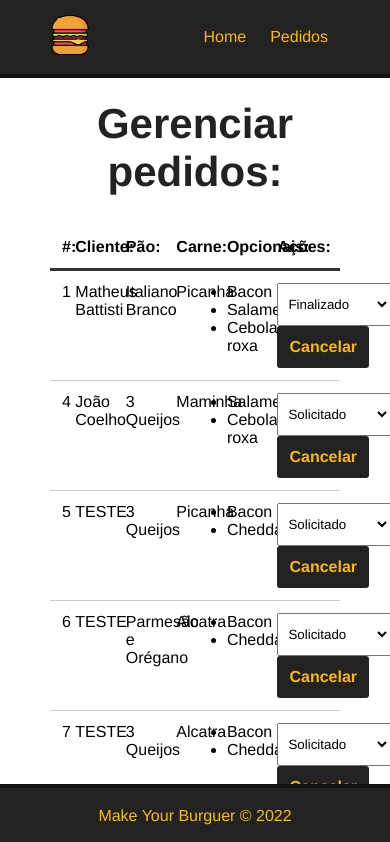
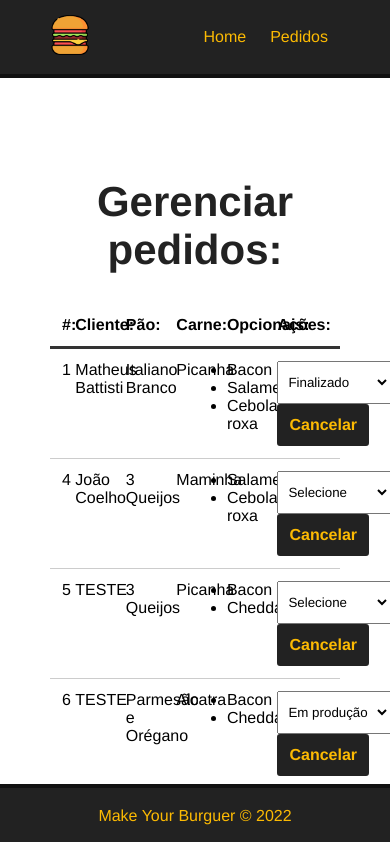
Before and after one commit to hesfra/MakeYourBurguer, a Vue app: page /pedidos in a window 390 px wide. Shown: the top 842 px of the page. Built offline with nearby package versions, Linux system fonts and the light colour scheme; data requests are answered from the project's data file.

Commit message:
finalizando (falta responsividade)

```diff
--- a/db.json
+++ b/db.json
@@ -98,7 +98,7 @@
         "Salame",
         "Cebola roxa"
       ],
-      "status": "Solicitado",
+      "status": 2,
       "id": 4
     },
     {
@@ -109,7 +109,7 @@
         "Bacon",
         "Cheddar"
       ],
-      "status": "Solicitado",
+      "status": 2,
       "id": 5
     },
     {
@@ -120,49 +120,8 @@
         "Bacon",
         "Cheddar"
       ],
-      "status": "Solicitado",
+      "status": "Em produção",
       "id": 6
-    },
-    {
-      "nome": "TESTE",
-      "pao": "3 Queijos",
-      "carne": "Alcatra",
-      "opcionais": [
-        "Bacon",
-        "Cheddar"
-      ],
-      "status": "Solicitado",
-      "id": 7
-    },
-    {
-      "nome": "TESTE",
-      "pao": "3 Queijos",
-      "carne": "Alcatra",
-      "opcionais": [
-        "Bacon",
-        "Cheddar"
-      ],
-      "status": "Solicitado",
-      "id": 8
-    },
-    {
-      "nome": "TESTE",
-      "pao": "3 Queijos",
-      "carne": "Picanha",
-      "opcionais": [
-        "Bacon",
-        "Cheddar"
-      ],
-      "status": "Solicitado",
-      "id": 9
-    },
-    {
-      "nome": null,
-      "pao": null,
-      "carne": null,
-      "opcionais": [],
-      "status": "Solicitado",
-      "id": 10
     }
   ]
 }
--- a/src/App.vue
+++ b/src/App.vue
@@ -43,7 +43,7 @@ export default {
   margin: 50px;
   min-height: 250px;
   margin-top: 100px;
-  padding-bottom: 100px;
+  padding-bottom: 25%;
 
 }
 
--- a/src/components/Banner.vue
+++ b/src/components/Banner.vue
@@ -13,7 +13,7 @@ name: "Banner",
 <style scoped>
 .mainBanner{
     background-image: url('/img/burger.jpg');
-    background-position: 0 -390px;
+    background-position: 0% 60%;
     background-size: cover;
     display: flex;
     align-items: center;
--- a/src/components/Navbar.vue
+++ b/src/components/Navbar.vue
@@ -25,7 +25,7 @@ export default {
     display: flex;
     justify-content: flex-end;
     align-items: center;
-    position:fixed;
+    position:sticky;
     width: 100%;
     top:0;
 }
--- a/src/components/dashboard.vue
+++ b/src/components/dashboard.vue
@@ -1,5 +1,6 @@
 <template>
     <div id="burguerTable">
+            <Message :msg="msg" v-show="msg" />
         <div>
             <div id="burguerTableHeading">
                 <div class="orderId">#:</div>
@@ -22,13 +23,13 @@
                         </ul>
                     </div>
                     <div>
-                        <select name="status" class="status">
-                          <option value="">Selecione</option>
-                          <option v-for="s in status" :key="s.id" :value="s.tipo" :selected="burger.status == s.tipo">
-                          {{ s.tipo }}
-                          </option>
+                        <select name="status" class="status" @change="updateBurger($event, burger.id)">
+                            <option value="">Selecione</option>
+                            <option v-for="s in status" :key="s.id" :value="s.tipo" :selected="burger.status == s.tipo">
+                                {{ s.tipo }}
+                            </option>
                         </select>
-                        <button class="deleteBtn">Cancelar</button>
+                        <button class="deleteBtn" @click="deleteBurger(burger.id)">Cancelar</button>
                     </div>
                 </div>
 
@@ -39,6 +40,7 @@
 </template>
 
 <script>
+import Message from './message.vue';
 export default {
     name: "Dashboard",
     data() {
@@ -46,7 +48,11 @@ export default {
             burgers: null,
             burger_id: null,
             status: [],
+            msg: null,
         }
+    },
+    components:{
+        Message
     },
     methods: {
         async getPedidos() {
@@ -63,6 +69,48 @@ export default {
             const data = await req.json();
             this.status = data;
         },
+        async deleteBurger(id) {
+            const req = await fetch(`http://localhost:3001/burgers/${id}`, {
+                method: "DELETE"
+            });
+            const data = await req.json();
+
+             //mensagem de sistema
+            this.msg = `O pedido Nº${res.id} foi removido com sucesso!`;
+
+            //limpar mensagem de sistema
+            setTimeout(() => {
+                this.msg = "";
+            }, 3000);
+
+            this.getPedidos();
+        },
+        async updateBurger(event, id) {
+            event.preventDefault();
+            const data = {
+                status: event.target.value
+            };
+            const DataJson = JSON.stringify(data);
+            const req = await fetch(`http://localhost:3001/burgers/${id}`, {
+                method: "PATCH",
+                body: DataJson,
+                headers: {
+                    "Content-Type": "application/json"
+                }
+            });
+            const res = await req.json();
+
+             //mensagem de sistema
+            this.msg = `o pedido Nº${res.id} foi atualizado para ${res.status}!`;
+
+            //limpar mensagem de sistema
+            setTimeout(() => {
+                this.msg = "";
+            }, 3000);
+
+            this.getPedidos();
+
+        }
     },
     mounted() {
         this.getPedidos();
--- a/src/components/footer.vue
+++ b/src/components/footer.vue
@@ -20,8 +20,9 @@ name: "Footer",
   display: flex;
   justify-content: center;
   align-items: center;
-  bottom: 0;
+  bottom:0;
   width:100%;
+  margin-top:50px;
 }
 
 </style>
```
